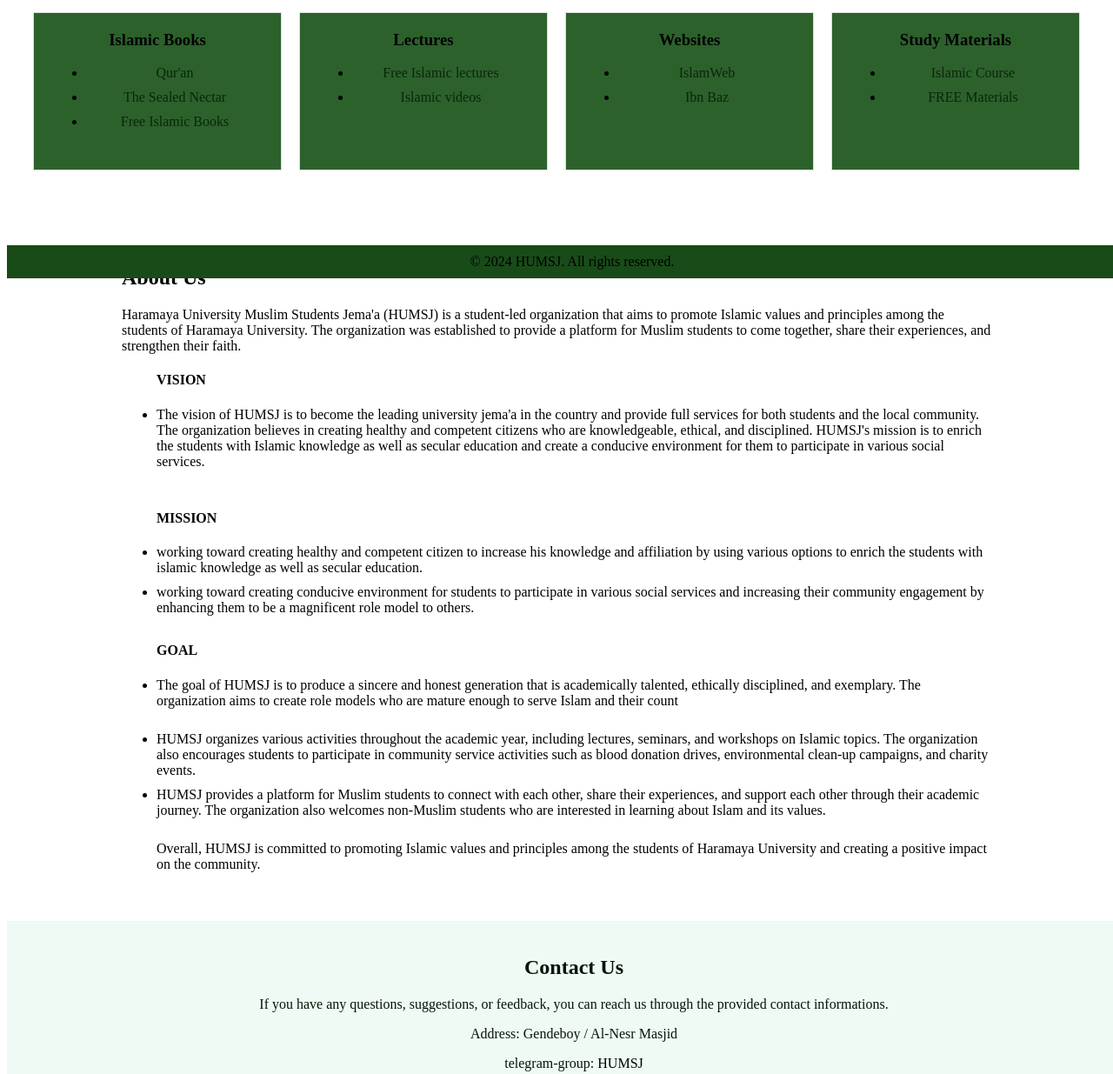
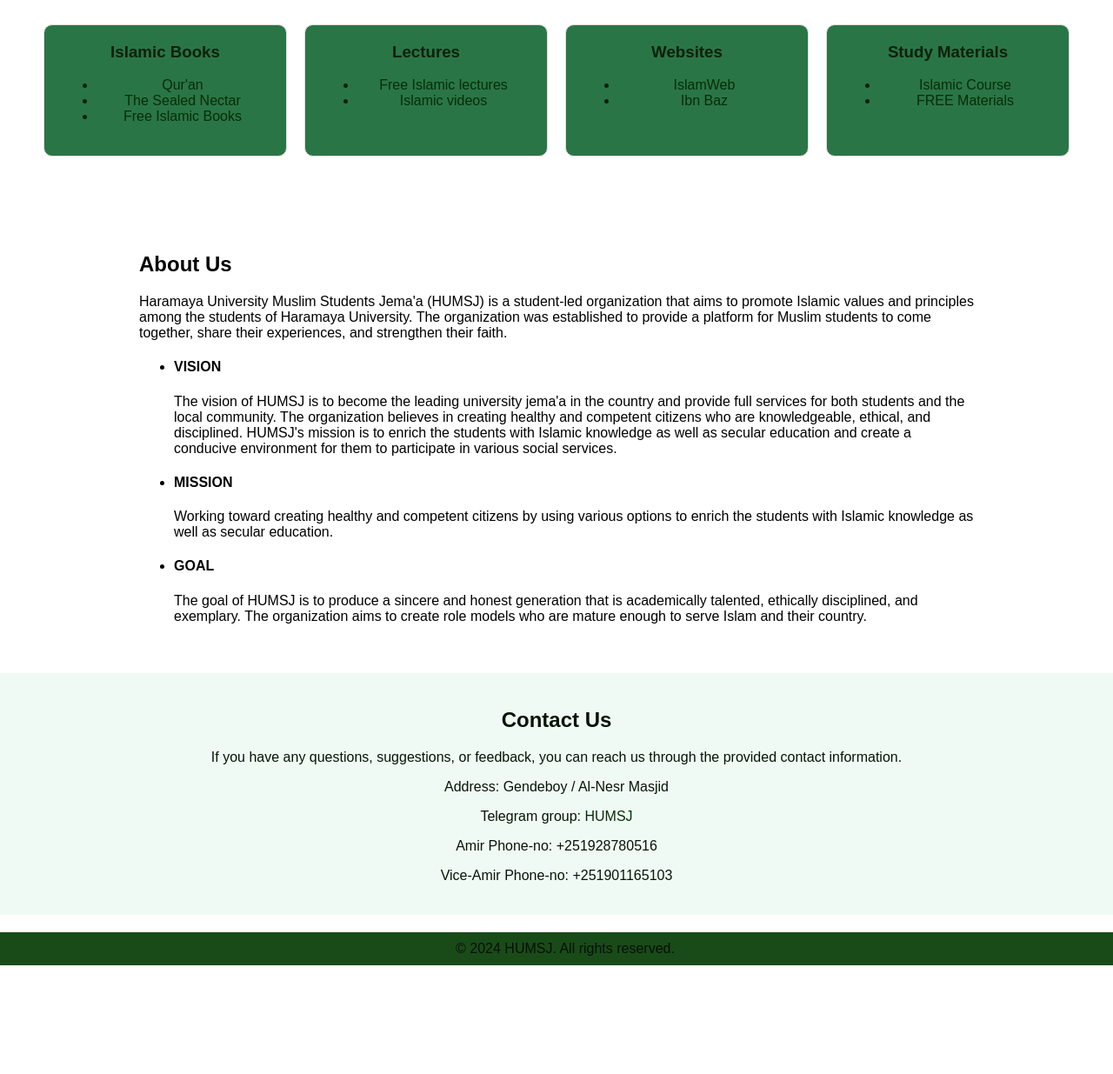
Before and after one commit to Sud-seid/HUMSJ, a plain HTML site: page index.html in a window 1280 px wide. Shown: the part 480-1715 px from the top of the page at 87% size. After the commit the page ends 1590 px from the top, so only its background shows below. Drawn offline with Linux system fonts and the light colour scheme.

Commit message:
Final commit with index.html and README.md

```diff
--- a/index.html
+++ b/index.html
@@ -5,137 +5,151 @@
     <meta name="viewport" content="width=device-width, initial-scale=1.0">
     <title>HUMSJ Webpage</title>
     <style>
+
+body {
+    margin: 0;
+    font-family: Arial, sans-serif;
+    box-sizing: border-box;
+}
+
 header {
-    background-color: #194B19;
+    background-color:  #126631e5;
     color: white;
     display: flex;
     align-items: center;
     justify-content: space-between;
     padding: 10px 20px;
     width: 100%;
+    box-sizing: border-box;
 }
-.home-1 {
-    text-align: center;
-    padding: 50px 20px;
-}
+
 header img {
-    padding-left: 0;
     width: 60px;
     height: 60px;
     border-radius: 50%;
     object-fit: cover;
 }
+
 nav {
     display: flex;
-    justify-content: center;
+    gap: 15px;
     flex-wrap: wrap;
 }
+
 nav a {
-    color: #091609;
-    margin: 0 15px;
+    color: white;
     text-decoration: none;
+    font-size: 15px;
 }
+
+nav a:hover {
+    color: rgba(0, 255, 255, 0.523);
+    text-decoration: underline;
+    font-weight: bold;
+}
+
+.home-1 {
+    text-align: center;
+    padding: 50px 20px;
+}
+
+
 .resources-container {
     display: flex;
     flex-wrap: wrap;
     justify-content: center;
-    padding-bottom: 40px;
+    padding: 20px;
+    box-sizing: border-box;
 }
+
 .resource-item {
-    flex: 1 1 180px;
+    flex: 1 1 200px;
     margin: 10px;
     padding: 20px;
     text-align: center;
     border: 1px solid #ddd;
-    background-color: #2C612C;
+    background-color:  #126631e5;
+    color: #0c210c;
+    border-radius: 10px;
 }
+
 .resource-item h3 {
     margin-top: 0;
 }
-#resources {
-    padding: 20px;
-    margin: 0 auto;
-}
+
 .contact-1 {
     text-align: center;
     margin-top: 20px;
-    width: 100%;
-    padding: 20px 20px;
+    padding: 20px;
     background-color: #effaf3e5;
     color: #061506;
 }
-li {
-    padding-bottom: 10px;
-}
+
 .about-us {
     max-width: 1000px;
     margin: 0 auto;
     padding: 20px;
+    box-sizing: border-box;
 }
+
 section {
     padding: 20px;
     margin: 20px 0;
 }
-a:link {
-    color: #000000;
+
+
+footer {
+    background-color: #194B19;
+    color:  #0a100a;
+    text-align: center;
+    padding: 10px;
+    width: 100%;
+}
+
+a:link, a:visited {
+    color: #062e06;
     text-decoration: none;
 }
-a:visited {
-    color: #0b290b;
-}
+
 a:hover {
     color: rgba(0, 255, 255, 0.523);
     text-decoration: underline;
     font-weight: bold;
 }
+
 a:active {
     background-color: #548754;
     font-style: italic;
 }
-nav a:link {
-    font-size: 15px;
+
+@media (max-width: 768px) {
+    header {
+        flex-wrap: wrap;
+    }
+
+    nav {
+        justify-content: center;
+    }
+
+    nav a {
         margin: 5px 10px;
     }
-.resources-container a {
-    color: #0b260b;
-}
-footer {
-    background-color: #194B19;
-    color: rgb(0, 0, 0);
-    text-align: center;
-    padding: 10px;
-    position: fixed;
-    bottom: 0;
-    width: 100%;
-}
-@media (max-width: 768px) {
-    header {
-        flex-direction: column;
-        text-align: center;
-    }
-    header img {
-        margin-bottom: 10px;
-    }
-    nav {
-        flex-direction: column;
-    }
-    nav a {
-        margin: 5px 0;
-    }
+
     .home-1 {
         padding: 20px;
     }
 }
+
 @media (max-width: 480px) {
     .resource-item {
         flex: 1 1 100%;
     }
+
     .about-us {
         padding: 10px;
     }
 }
     </style>
-    <script src="script.js"></script>
 </head>
 <body>
     <header>
@@ -144,7 +158,7 @@ footer {
             <a href="#home">Home</a>
             <a href="#resources">Resources</a>
             <a href="#about">About</a>
-            <a href="#Contact">Contact Us</a>
+            <a href="#contact">Contact Us</a>
         </nav>
     </header>
 
@@ -157,78 +171,63 @@ footer {
 
 <section id="resources">
     <h2>Resources</h2>
-   <Div class="resources-container">
-    <Div class="resource-item rectangular">
+    <div class="resources-container">
+        <div class="resource-item">
             <h3>Islamic Books</h3>
             <ul>
                 <li><a href="https://quran.com/en" target="_blank"> Qur'an</a></li>
                 <li><a href="https://www.muslim-library.com/dl/books/English_ArRaheeq_AlMakhtum_THE_SEALED_NECTAR.pdf" target="_blank">The Sealed Nectar</a></li>
                 <li><a href="https://www.allahsword.com/free_islamic_books.html" target="_blank">Free Islamic Books</a></li>
             </ul>
-</Div>
-<Div class="resource-item rectangular">
+        </div>
+        <div class="resource-item">
             <h3>Lectures</h3>
             <ul>
                 <li><a href="https://freeislamiclectures.com/" target="_blank">Free Islamic lectures</a></li>
                 <li><a href="http://www.halaltube.com/" target="_blank">Islamic videos</a></li>
             </ul>
-</Div>
-    <Div class="resource-item rectangular">
+        </div>
+        <div class="resource-item">
             <h3>Websites</h3>
             <ul>
                 <li><a href="https://www.islamweb.net" target="_blank">IslamWeb</a></li>
                 <li><a href="https://binbaz.org.sa/" target="_blank">Ibn Baz</a></li>
             </ul>
-</Div>
-<Div class="resource-item rectangular">
+        </div>
+        <div class="resource-item">
             <h3>Study Materials</h3>
             <ul>
                 <li><a href="https://free-islamic-course.org/" target="_blank">Islamic Course</a></li>
                 <li><a href="https://modestycollection.com.au/collections/free-materials" target="_blank">FREE Materials</a></li>
             </ul>
-</Div>
-</Div>
+        </div>
+    </div>
 </section>
 
 <section id="about" class="about-us">
     <h2>About Us</h2>
     <p>Haramaya University Muslim Students Jema'a (HUMSJ) is a student-led organization that aims to promote Islamic values and principles among the students of Haramaya University. The organization was established to provide a platform for Muslim students to come together, share their experiences, and strengthen their faith.</p>
     <ul>
-
+        <li>
             <h4>VISION</h4>
-          <li> <p>The vision of HUMSJ is to become the leading university jema'a in the country and provide full services for both students and the local community. The organization believes in creating healthy and competent citizens who are knowledgeable, ethical, and disciplined. HUMSJ's mission is to enrich the students with Islamic knowledge as well as secular education and create a conducive environment for them to participate in various social services.</p>
-        </li>
-
-            <h4>MISSION</h4>
-            <li>
-                working toward creating healthy and competent citizen to increase his knowledge and affiliation by using various options to enrich the students with islamic knowledge as well as secular education.
+            <p>The vision of HUMSJ is to become the leading university jema'a in the country and provide full services for both students and the local community. The organization believes in creating healthy and competent citizens who are knowledgeable, ethical, and disciplined. HUMSJ's mission is to enrich the students with Islamic knowledge as well as secular education and create a conducive environment for them to participate in various social services.</p>
         </li>
         <li>
-                working toward creating conducive environment for students to participate in various social services and increasing their community engagement by enhancing them to be a magnificent role model to others.
-            </li>
-
-            <h4>GOAL</h4>
-            <li><p>
-                The goal of HUMSJ is to produce a sincere and honest generation that is academically talented, ethically disciplined, and exemplary. The organization aims to create role models who are mature enough to serve Islam and their count
-            </p></li>
-            <li>
-                HUMSJ organizes various activities throughout the academic year, including lectures, seminars, and workshops on Islamic topics. The organization also encourages students to participate in community service activities such as blood donation drives, environmental clean-up campaigns, and charity events.
+            <h4>MISSION</h4>
+            <p>Working toward creating healthy and competent citizens by using various options to enrich the students with Islamic knowledge as well as secular education.</p>
         </li>
         <li>
-                HUMSJ provides a platform for Muslim students to connect with each other, share their experiences, and support each other through their academic journey. The organization also welcomes non-Muslim students who are interested in learning about Islam and its values.
-            </li>
-            <p>
-                Overall, HUMSJ is committed to promoting Islamic values and principles among the students of Haramaya University and creating a positive impact on the community.
-            </p>
+            <h4>GOAL</h4>
+            <p>The goal of HUMSJ is to produce a sincere and honest generation that is academically talented, ethically disciplined, and exemplary. The organization aims to create role models who are mature enough to serve Islam and their country.</p>
         </li>
     </ul>
 </section>
 
-<section id="Contact" class="contact-1">
+<section id="contact" class="contact-1">
     <h2>Contact Us</h2>
-    <p>If you have any questions, suggestions, or feedback, you can reach us through the provided contact informations.</p>
+    <p>If you have any questions, suggestions, or feedback, you can reach us through the provided contact information.</p>
     <p>Address: Gendeboy / Al-Nesr Masjid</p>
-    <p>telegram-group: <a href="https://t.me/humsjofficialchannel">HUMSJ</a> </p>
+    <p>Telegram group: <a href="https://t.me/humsjofficialchannel">HUMSJ</a></p>
     <p>Amir Phone-no: +251928780516</p>
     <p>Vice-Amir Phone-no: +251901165103</p>
 </section>
@@ -236,6 +235,5 @@ footer {
 <footer>
     &copy; 2024 HUMSJ. All rights reserved.
 </footer>
-
 </body>
 </html>
```
Lines whose indentation alone changed are shown as unchanged.
